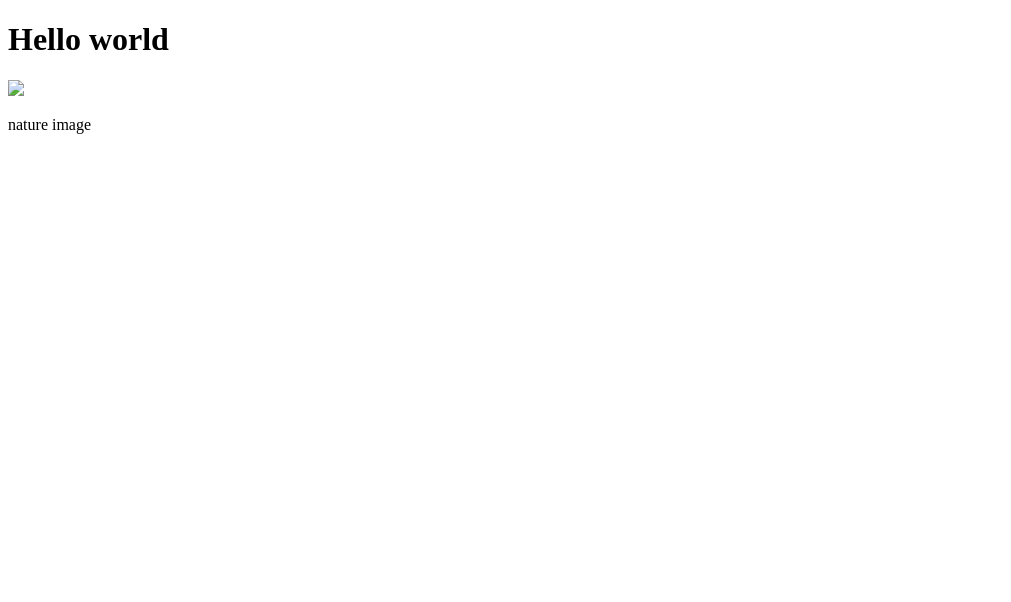
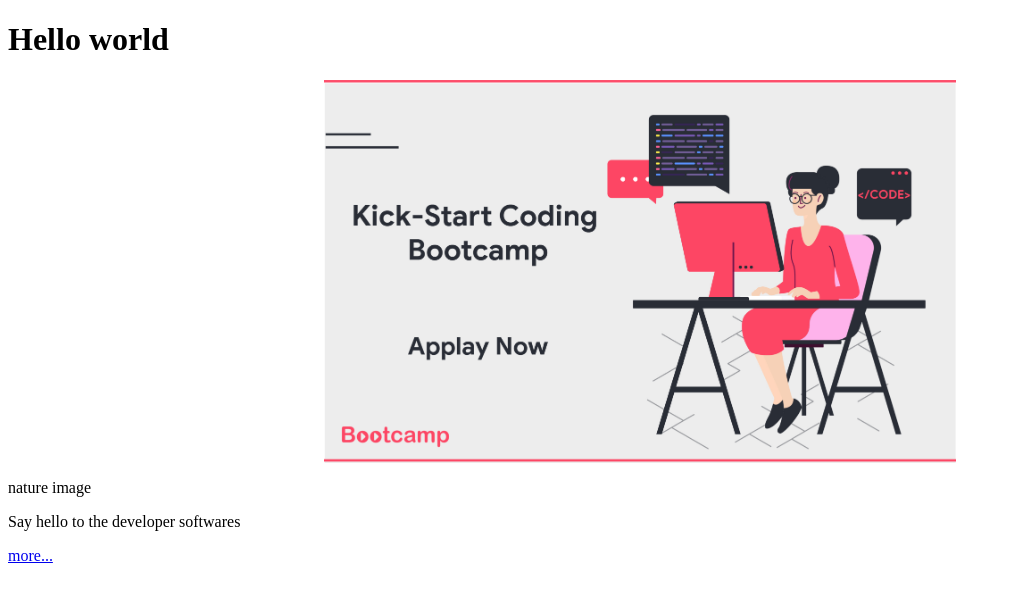
Before and after one commit to asmayousufi/asma_zaki_project1, a plain HTML site: page index.html in a window 1280 px wide. Shown: the whole page, without its empty margins (0-1011 px from the left). Drawn offline with Linux system fonts and the light colour scheme; files whose address does not match are found by name.

Commit message:
last five tasks done

```diff
--- a/index.html
+++ b/index.html
@@ -7,17 +7,24 @@
     <main id="main">
         <h1 id="title">Hello world</h1>
         <div id="img-div">
-            <img id="image" src="file:///C:/Users/Khurshid%20jounalism/Documents/GitHub/asma_zaki_project1/img/green-park-view.jpg">
+            <img id="image" src="file:///C:/Users/Tabesh.DESKTOP-KKJO2B5/Desktop/asma_zaki_project1/img/kick_start%20coding.jpg">
             <div id="img-caption">
                 <p>nature image</p>
             </div>
         </div>
+        <p id="tribute-info">Say hello to the developer softwares</p>
+        <a id="tribute-link" target="_blank" href="https://www.google.com/search?q=software%20developers&oq=software+devlopers&aqs=chrome..69i57j0i13l5j0i10i13i30j0i13i30i457j0i13i30l2.11488j0j7&sourceid=chrome&ie=UTF-8&tbs=lf:1,lf_ui:2&tbm=lcl&sxsrf=APq-WBsvpkDmJHkmHWhjo9Y_LTCfvVZeCQ:1644960830335&rflfq=1&num=10&rldimm=17294511041636312539&lqi=ChNzb2Z0d2FyZSBkZXZlbG9wZXJzWhUiE3NvZnR3YXJlIGRldmVsb3BlcnOSARBzb2Z0d2FyZV9jb21wYW55qgEbEAEqFyITc29mdHdhcmUgZGV2ZWxvcGVycygA&ved=2ahUKEwi-_9fP1IL2AhVBmIsKHYuSDOIQvS56BAgEEEg&rlst=f#rlfi=hd:;si:17294511041636312539,l,ChNzb2Z0d2FyZSBkZXZlbG9wZXJzWhUiE3NvZnR3YXJlIGRldmVsb3BlcnOSARBzb2Z0d2FyZV9jb21wYW55qgEbEAEqFyITc29mdHdhcmUgZGV2ZWxvcGVycygA;mv:[[34.587130699999996,69.2430356],[34.490901799999996,69.0684843]];tbs:lrf:!1m4!1u3!2m2!3m1!1e1!1m4!1u2!2m2!2m1!1e1!2m1!1e2!2m1!1e3!3sIAE,lf:1,lf_ui:2">
+            more...
+        </a>
     </main>
+</body>
+<style>
+    #image{
+        max-width: 50%;
+        display: block;
+        margin-left: 25%;
+        margin-right: 25%;
 
-
-</body>
-
-
-
-
+    }
+</style>
 </html>
```
Also changed, not shown: img/kick_start coding.jpg (added).
